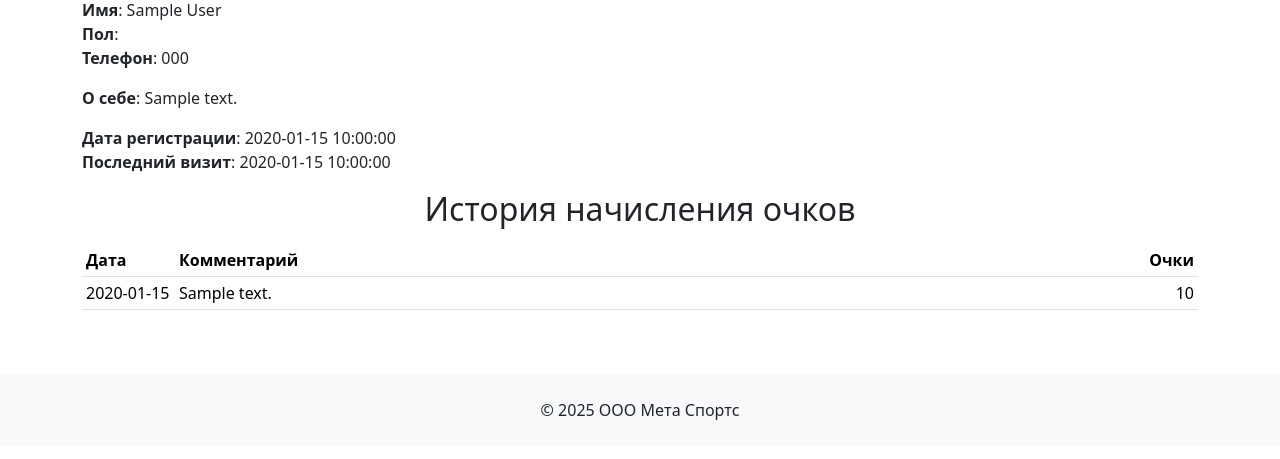
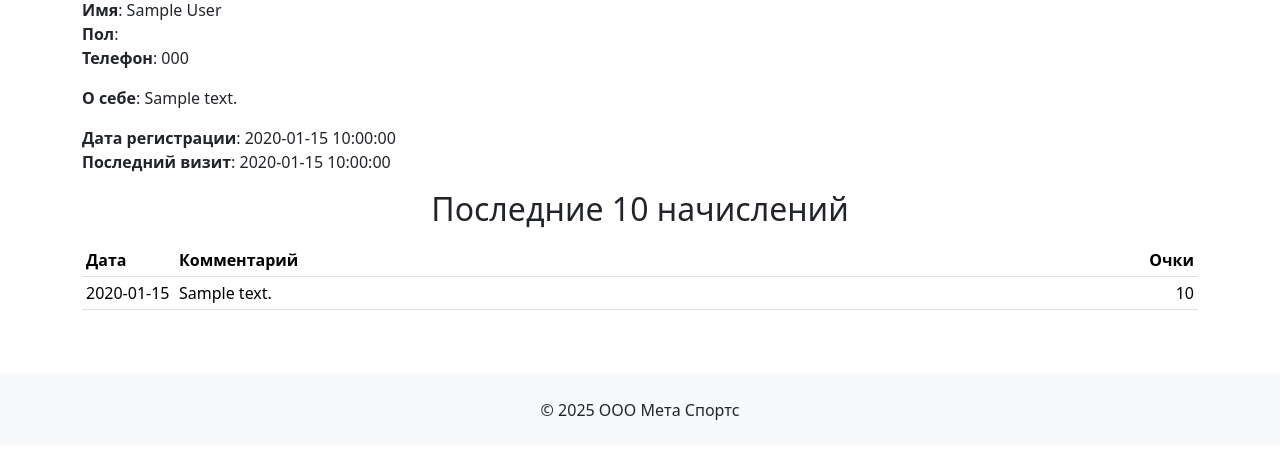
Before and after one commit to ilavir/meta_padel, a Flask app: template app/templates/user/profile.html in a window 1280 px wide. Shown: the part 226-685 px from the top of the page. Run offline with Flask 3, Linux system fonts and the light colour scheme; tables that the repository leaves empty hold one stand-in row (values such as "Sample post"); the template is opened without the code that fills it: values that come from a table or form of the project are taken from there, most other values are stand-ins (such as "Sample title", 1, 10 or a date in 2020); parts of the project's set-up code (start-up, migrations or seed data) failed here and were passed over; some libraries are stand-ins or nearby versions.

Commit message:
- edit profile route, show 10 last scores only - add Sentry SDK foor production environment

```diff
--- a/app/templates/user/profile.html
+++ b/app/templates/user/profile.html
@@ -7,7 +7,7 @@
             <h1 class="text-center">{{ title }}</h1>
         </div>
     </div>
-    {% if user.id == current_user.id %}
+    {% if user == current_user %}
     <div class="row mb-3">
         <div class="col">
             <a href="{{ url_for('user.edit_profile') }}" class="btn btn-primary">Редактировать профиль</a>
@@ -48,7 +48,7 @@
     {% if scores %}
     <div class="row mb-2">
         <div class="col">
-            <h2 class="text-center mb-2">История начисления очков</h2>
+            <h2 class="text-center mb-2">Последние 10 начислений</h2>
         </div>
     </div>
     <div class="row">
--- a/app/user/routes.py
+++ b/app/user/routes.py
@@ -94,7 +94,7 @@ def profile(username):
         return redirect(url_for('rating.index'))
 
     scores = user.scores
-    scores = sorted(scores, key=lambda score: score.created_at, reverse=True)
+    scores = sorted(scores, key=lambda score: score.created_at, reverse=True)[:10]
 
     score_templates = db.session.scalars(sa.select(ScoreTemplate)).all()
     apply_score_form = ApplyScoreTemplateForm()
@@ -108,7 +108,7 @@ def profile(username):
 @login_required
 def my_profile():
     scores = current_user.scores
-    scores = sorted(scores, key=lambda score: score.created_at, reverse=True)
+    scores = sorted(scores, key=lambda score: score.created_at, reverse=True)[:20]
 
     score_templates = db.session.scalars(sa.select(ScoreTemplate)).all()
     apply_score_form = ApplyScoreTemplateForm()
--- a/config.py
+++ b/config.py
@@ -10,6 +10,8 @@ if os.environ.get('FLASK_ENV') == 'development':
 class Config:
     SECRET_KEY = os.environ.get('SECRET_KEY')
     SESSION_COOKIE_NAME = os.environ.get('SESSION_COOKIE_NAME')
+
+    SENTRY_FLASK_DSN = os.environ.get('SENTRY_FLASK_DSN')
 
 
 class ProductionConfig(Config):
--- a/requirements.txt
+++ b/requirements.txt
@@ -1,5 +1,6 @@
 alembic==1.16.1
 blinker==1.9.0
+certifi==2025.6.15
 click==8.2.1
 dnspython==2.7.0
 email_validator==2.2.0
@@ -16,7 +17,9 @@ Mako==1.3.10
 MarkupSafe==3.0.2
 PyMySQL==1.1.1
 python-dotenv==1.1.0
+sentry-sdk==2.30.0
 SQLAlchemy==2.0.41
 typing_extensions==4.14.0
+urllib3==2.5.0
 Werkzeug==3.1.3
 WTForms==3.2.1
```
Also changed, not shown: app/__init__.py (+11 -0 lines).
